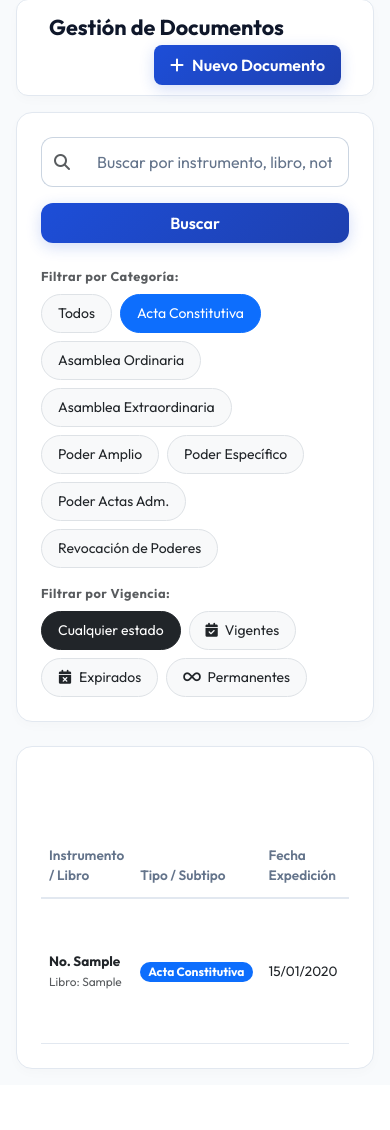
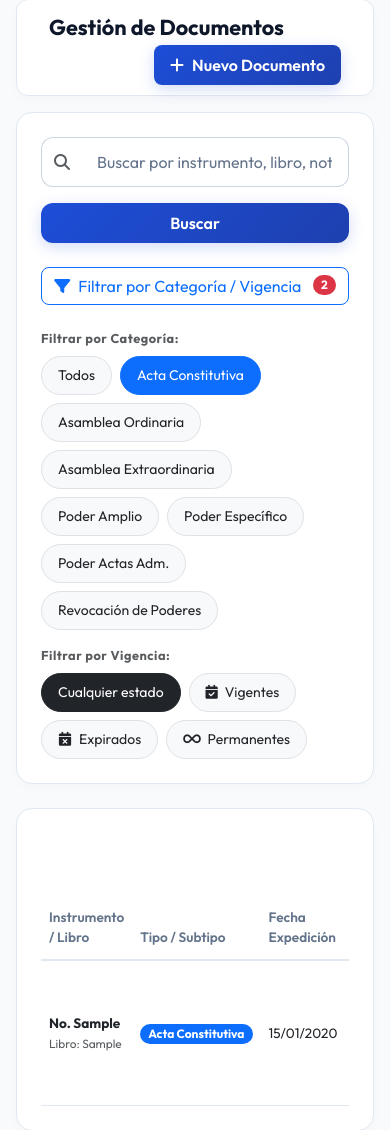
Before and after one commit to rafasando50/jurix, a PHP site: page /documentos.php?tipo=acta&subtipo=constitutiva in a window 390 px wide. Shown: the part 403-1533 px from the top of the page. Before the commit the page ends 1472 px from the top, so only its background shows below. Run offline with PHP 8.4, Linux system fonts and the light colour scheme; a user stored in the database is signed in; data comes from the database, SQL or seed files in the repository; tables that the repository leaves empty hold one stand-in row (values such as "Sample post").

Commit message:
style: fix visual bugs and upgrade view

```diff
--- a/documento_editar.php
+++ b/documento_editar.php
@@ -248,7 +248,7 @@ if ($_SERVER['REQUEST_METHOD'] === 'POST' && $doc) {
     <!-- Contenido del Formulario -->
     <div class="container-fluid p-0">
         <div class="row">
-            <div class="col-lg-10 col-xl-8">
+            <div class="col-12">
                 <div class="p-4 p-md-5 rounded-4 bg-white" style="border: 1px solid #e2e8f0; box-shadow: 0 4px 12px rgba(15, 23, 42, 0.02);">
 
                     <!-- Alertas -->
--- a/documento_nuevo.php
+++ b/documento_nuevo.php
@@ -177,7 +177,7 @@ if ($_SERVER['REQUEST_METHOD'] === 'POST') {
     <!-- Contenido del Formulario -->
     <div class="container-fluid p-0">
         <div class="row">
-            <div class="col-lg-10 col-xl-8">
+            <div class="col-12">
                 <div class="p-4 p-md-5 rounded-4 bg-white" style="border: 1px solid #e2e8f0; box-shadow: 0 4px 12px rgba(15, 23, 42, 0.02);">
 
                     <!-- Alertas -->
--- a/documentos.php
+++ b/documentos.php
@@ -166,8 +166,28 @@ function getVigenciaBadge($fecha_vigencia, $revocacion_id = null, $revocacion_in
                 </div>
             </form>
 
+            <!-- Botón para mostrar/ocultar filtros en móviles y tablets -->
+            <div class="d-lg-none mb-3">
+                <button class="btn btn-outline-primary w-100 d-flex align-items-center justify-content-center gap-2 py-2.5 rounded-3 position-relative" type="button" data-bs-toggle="collapse" data-bs-target="#collapseFiltros" aria-expanded="<?php echo (!empty($tipo) || !empty($subtipo) || !empty($vencimiento)) ? 'true' : 'false'; ?>" aria-controls="collapseFiltros">
+                    <i class="fa-solid fa-filter"></i>
+                    <span>Filtrar por Categoría / Vigencia</span>
+                    <?php if (!empty($tipo) || !empty($subtipo) || !empty($vencimiento)): ?>
+                        <span class="badge bg-danger rounded-pill ms-1">
+                            <?php
+                            $count = 0;
+                            if (!empty($tipo)) $count++;
+                            if (!empty($subtipo)) $count++;
+                            if (!empty($vencimiento)) $count++;
+                            echo $count;
+                            ?>
+                        </span>
+                    <?php endif; ?>
+                </button>
+            </div>
+
             <!-- Filtros Rápidos (Pills) -->
-            <div class="d-flex flex-column gap-3">
+            <div class="collapse d-lg-block <?php echo (!empty($tipo) || !empty($subtipo) || !empty($vencimiento)) ? 'show' : ''; ?>" id="collapseFiltros">
+                <div class="d-flex flex-column gap-3 pt-2 pt-lg-0">
                 <div>
                     <span class="text-muted fw-bold d-block mb-2" style="font-size: 0.8rem; letter-spacing: 0.5px; text-uppercase: true;">Filtrar por Categoría:</span>
                     <div class="d-flex flex-wrap gap-2">
@@ -235,6 +255,7 @@ function getVigenciaBadge($fecha_vigencia, $revocacion_id = null, $revocacion_in
                     </div>
                 </div>
             </div>
+        </div>
 
         </div>
 
```
